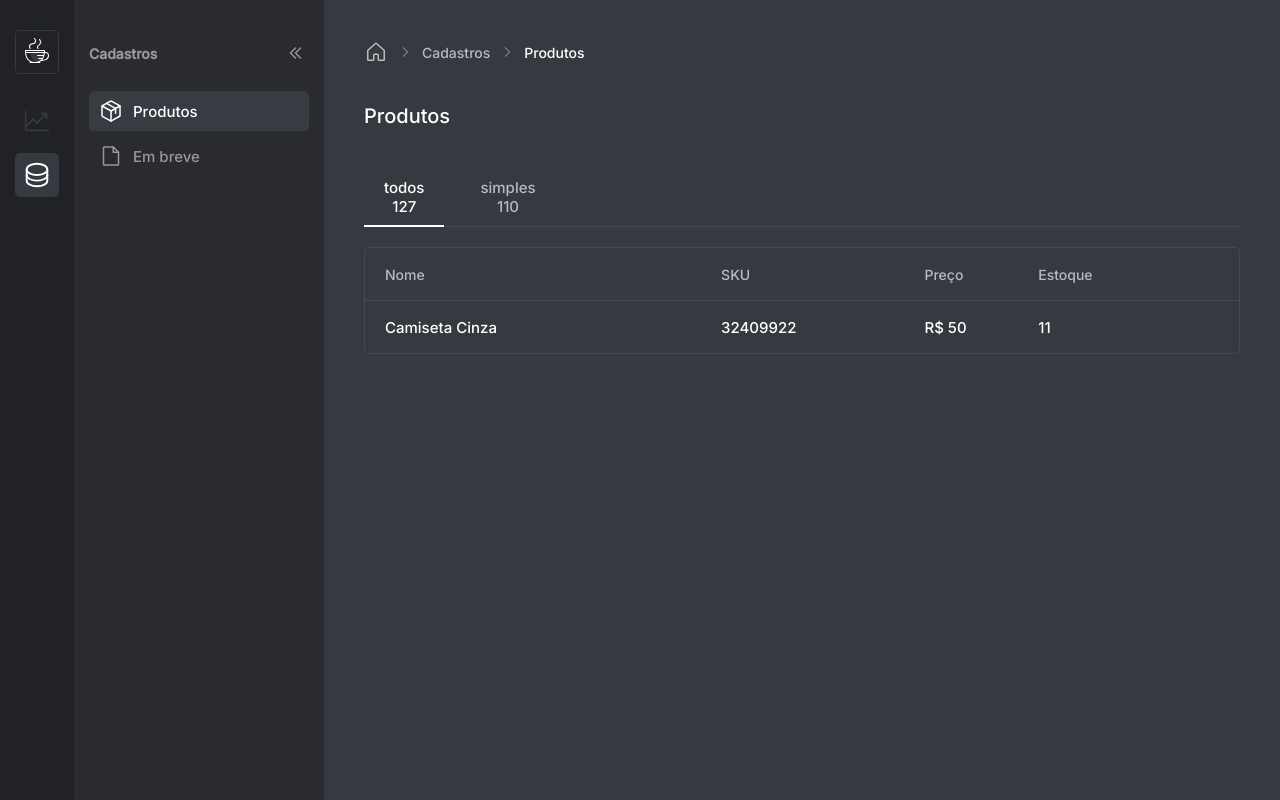
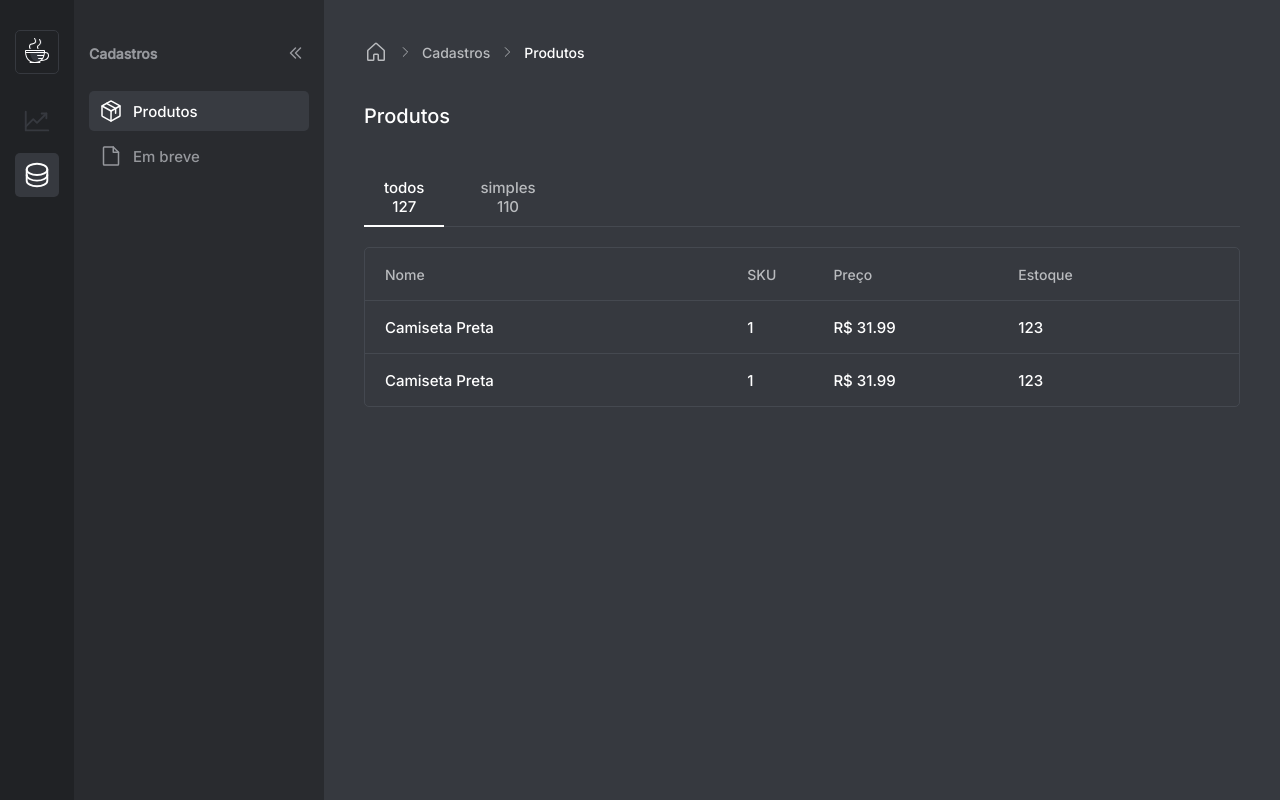
Before and after one commit to lucaslousada/sellez, a React (Vite) app: page /produtos in a window 1280 px wide. Built offline with nearby package versions, Linux system fonts and the light colour scheme; data requests are answered from the project's data file.

Commit message:
feat: display products from database

```diff
--- /dev/null
+++ b/src/components/LoadingSpinner/index.tsx
@@ -0,0 +1,20 @@
+import { DefaultTheme, useTheme } from 'styled-components';
+
+import { CircleNotch } from 'phosphor-react';
+
+import { Container } from './styles';
+
+interface LoadingSpinnerProps {
+  color: keyof DefaultTheme['colors'];
+  size: string | number;
+}
+
+export function LoadingSpinner({ color, size }: LoadingSpinnerProps) {
+  const { colors } = useTheme();
+
+  return (
+    <Container>
+      <CircleNotch size={size} color={colors[color]} />
+    </Container>
+  );
+}
--- /dev/null
+++ b/src/components/LoadingSpinner/styles.ts
@@ -0,0 +1,23 @@
+import styled, { keyframes } from 'styled-components';
+
+const rotate = keyframes`
+  from {
+    transform: rotate(0deg);
+  }
+
+  to {
+    transform: rotate(360deg);
+  }
+`;
+
+export const Container = styled.div`
+  display: flex;
+  justify-content: center;
+  align-items: center;
+  width: 100%;
+  height: 100%;
+
+  svg {
+    animation: ${rotate} 0.8s linear infinite;
+  }
+`;
--- a/src/pages/Products/index.tsx
+++ b/src/pages/Products/index.tsx
@@ -1,17 +1,55 @@
-import { useState } from 'react';
-import { Root as TabsRoot, Content as TabsContent } from '@radix-ui/react-tabs';
+import { useEffect, useState } from 'react';
+import { Root as TabsRoot } from '@radix-ui/react-tabs';
+import { api } from '../../services/api';
 import { Menu } from '../../components/Menu';
 import { Breadcrumbs } from '../../components/Breadcrumbs';
+import { LoadingSpinner } from '../../components/LoadingSpinner';
 
 import { CaretRight } from 'phosphor-react';
 
-import { Container, Main, Table, TabsList, TabsTrigger } from './styles';
+import {
+  Container,
+  Main,
+  Table,
+  TabsContent,
+  TabsList,
+  TabsTrigger,
+} from './styles';
 
 type TypesOfProducts = 'all' | 'simple';
+
+interface ProductData {
+  id: number;
+  sku: number;
+  name: string;
+  stock: number;
+  sale_price: number;
+  brand: string;
+  net_weight: number;
+  gross_weight: number;
+  volume_quantity: number;
+  width: number;
+  height: number;
+  length: number;
+}
 
 export function Products() {
   const [displayedProductTypeTab, setDisplayedProductTypeTab] =
     useState<TypesOfProducts>('all');
+
+  const [products, setProducts] = useState<ProductData[]>([]);
+
+  useEffect(() => {
+    async function loadProducts() {
+      await api
+        .get<ProductData[]>('/products')
+        .then(response => setProducts(response.data));
+    }
+
+    loadProducts().catch(() => {
+      throw new Error('Falha ao buscar os dados dos produtos.');
+    });
+  }, []);
 
   return (
     <Container>
@@ -38,6 +76,9 @@ export function Products() {
             </TabsTrigger>
           </TabsList>
           <TabsContent value={displayedProductTypeTab}>
+            {!products.length ? (
+              <LoadingSpinner size="38px" color="color_700" />
+            ) : (
               <Table>
                 <thead>
                   <tr>
@@ -48,14 +89,17 @@ export function Products() {
                   </tr>
                 </thead>
                 <tbody>
-                <tr>
-                  <td>Camiseta Cinza</td>
-                  <td>32409922</td>
-                  <td>R$ 50</td>
-                  <td>11</td>
+                  {products.map(product => (
+                    <tr key={product.id}>
+                      <td>{product.name}</td>
+                      <td>{product.sku}</td>
+                      <td>{`R$ ${product.sale_price}`}</td>
+                      <td>{product.stock}</td>
                     </tr>
+                  ))}
                 </tbody>
               </Table>
+            )}
           </TabsContent>
         </TabsRoot>
       </Main>
--- a/src/pages/Products/styles.ts
+++ b/src/pages/Products/styles.ts
@@ -1,5 +1,5 @@
 import styled from 'styled-components';
-import { List, Trigger } from '@radix-ui/react-tabs';
+import { List, Trigger, Content } from '@radix-ui/react-tabs';
 
 export const Container = styled.div`
   display: flex;
@@ -47,9 +47,12 @@ export const TabsTrigger = styled(Trigger)`
   }
 `;
 
+export const TabsContent = styled(Content)`
+  padding-top: 20px;
+`;
+
 export const Table = styled.table`
   width: 100%;
-  margin-top: 20px;
   border-spacing: 0;
   border-radius: 5px;
   border: 1px solid ${({ theme }) => theme.colors.transparent_color_100};
```
Lines whose indentation alone changed are shown as unchanged.
